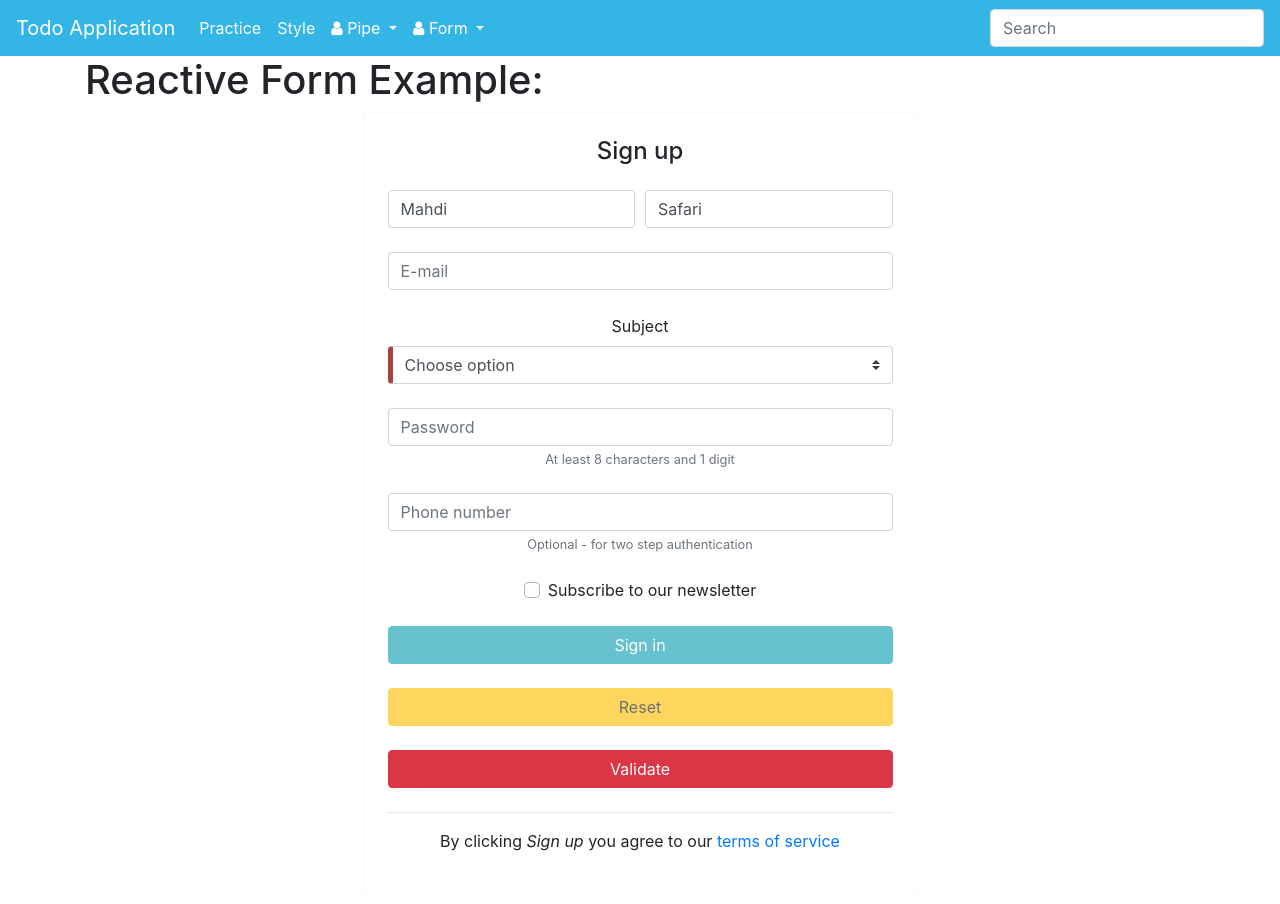
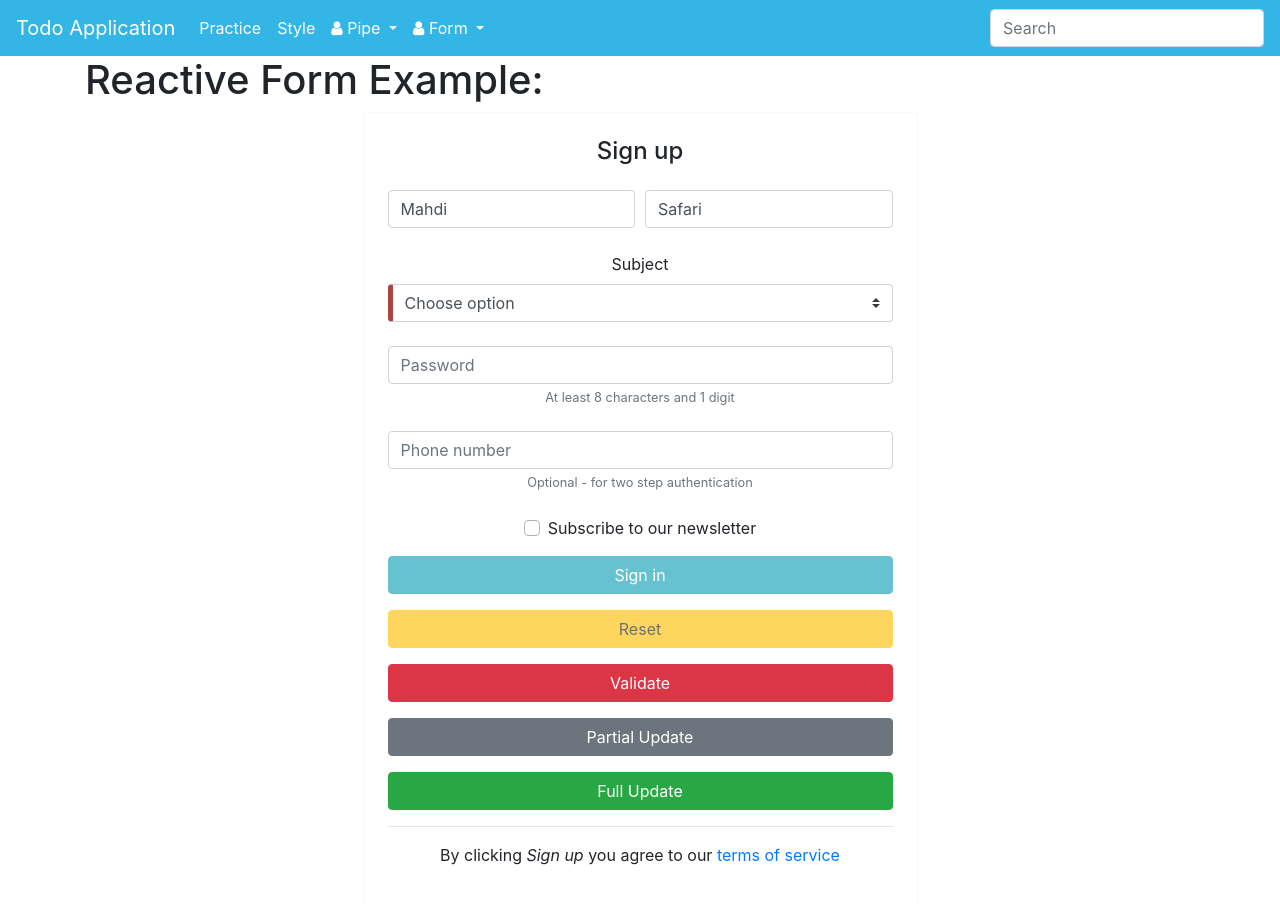
Before and after one commit to msafarigit/DreamApp, an Angular app: page /modelDrivenForm in a window 1280 px wide. Shown: the top 904 px of the page. Built offline with nearby package versions, Linux system fonts and the light colour scheme.

Commit message:
add more functionality

```diff
--- a/src/app/component/model-driven-form/model-driven-form.component.html
+++ b/src/app/component/model-driven-form/model-driven-form.component.html
@@ -1,19 +1,24 @@
 <div class="container">
   <h1>Reactive Form Example:</h1>
-  <form class="col-md-6 offset-md-3 text-center border border-light p-4" [formGroup]="signupForm" (ngSubmit)="onSubmit()">
+  <form class="col-md-6 offset-md-3 text-center border border-light p-4" [formGroup]="signupForm" #form="ngForm" (ngSubmit)="onSubmit()">
     <p class="h4 mb-4">Sign up</p>
 
     <div class="form-row mb-4">
       <div class="col">
         <!-- <input type="text" class="form-control" placeholder="First name" [formControl]="firstName" /> without formGroup-->
         <input type="text" class="form-control" placeholder="First name" formControlName="firstName" />
+        <div *ngIf="firstName.invalid && firstName.touched" class="alert alert-danger">
+          <span>Please Enter First Name.</span>
+        </div>
       </div>
       <div class="col">
         <input type="text" class="form-control" placeholder="Last name" formControlName="lastName" />
+        <div *ngIf="signupForm.controls['lastName'].invalid && signupForm.controls['lastName'].touched"
+          class="alert alert-danger">
+          <span>Please Enter Last Name.</span>
+        </div>
       </div>
     </div>
-
-    <input type="email" class="form-control mb-4" placeholder="E-mail" />
 
     <label>Subject</label>
     <select class="browser-default custom-select mb-4" formControlName="subject">
@@ -38,9 +43,20 @@
       <label class="custom-control-label" for="defaultRegisterFormNewsletter">Subscribe to our newsletter</label>
     </div>
 
-    <button class="btn btn-info my-4 btn-block" type="submit" [disabled]="!signupForm.valid">Sign in</button>
-    <button class="btn btn-warning my-4 btn-block" type="button" [disabled]="signupForm.untouched" (click)="reset()">Reset</button>
-    <button class="btn btn-danger my-4 btn-block" type="button" (click)="check()">Validate</button>
+    <div *ngIf="signupForm.hasError('minlength', 'firstName') && !form.submitted" class="alert alert-danger">
+      <span>Please enter First Name at least 3 characters!</span>
+    </div>
+
+    <!--<div *ngIf="signupForm.valid && form.submitted" class="alert alert-success">
+      <span>Form Data Successfully sent to Server!</span>
+    </div>-->
+
+    <button class="btn btn-info my-3 btn-block" type="submit" [disabled]="!signupForm.valid">Sign in</button>
+    <button class="btn btn-warning my-3 btn-block" type="button" [disabled]="signupForm.untouched" (click)="reset()">Reset</button>
+    <button class="btn btn-danger my-3 btn-block" type="button" (click)="check()">Validate</button>
+
+    <button class="btn btn-secondary my-3 btn-block" type="button" (click)="partialUpdate()">Partial Update</button>
+    <button class="btn btn-success my-3 btn-block" type="button" (click)="fullUpdate()">Full Update</button>
     <hr>
 
     <p>By clicking <em>Sign up</em> you agree to our <a href="" target="_blank">terms of service</a>
--- a/src/app/component/model-driven-form/model-driven-form.component.ts
+++ b/src/app/component/model-driven-form/model-driven-form.component.ts
@@ -14,17 +14,20 @@ export class ModelDrivenFormComponent {
   ];
 
   // firstName: AbstractControl;
-  signupForm: AbstractControl;
+  // signupForm: AbstractControl;
+  signupForm: FormGroup;
 
   constructor() {
     // this.firstName = new FormControl('Mahdi');
     this.signupForm = new FormGroup({
-      firstName: new FormControl('Mahdi', Validators.required),
+      firstName: new FormControl('Mahdi', Validators.compose([Validators.required, Validators.minLength(3)])),
       lastName: new FormControl('Safari', Validators.required),
       // subject: new FormControl(this.subjects[0])
       subject: new FormControl('', Validators.required)
     });
   }
+
+  get firstName(): any { return this.signupForm.get('firstName'); }
 
   onSubmit() {
     alert(JSON.stringify(this.signupForm.value));
@@ -42,6 +45,14 @@ export class ModelDrivenFormComponent {
   check() {
     // this.firstName.markAsTouched({onlySelf: true});
     this.signupForm.markAllAsTouched();
+  }
+
+  partialUpdate() {
+    this.signupForm.patchValue({ firstName: 'Hamid' });
+  }
+
+  fullUpdate() {
+    this.signupForm.setValue({ firstName: 'Hasan', lastName: 'Mohammadi', subject: this.subjects[2].id });
   }
 }
 
```
